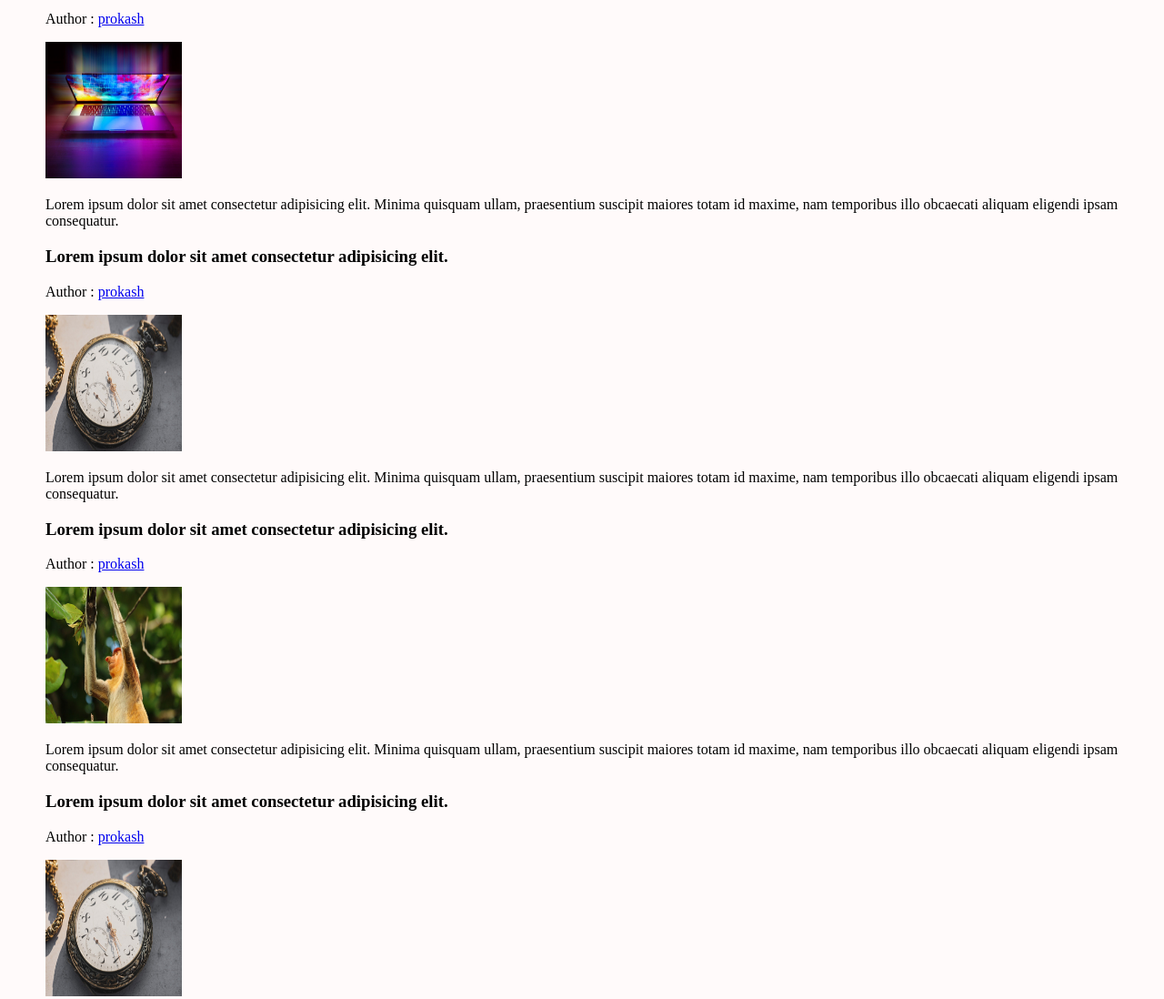
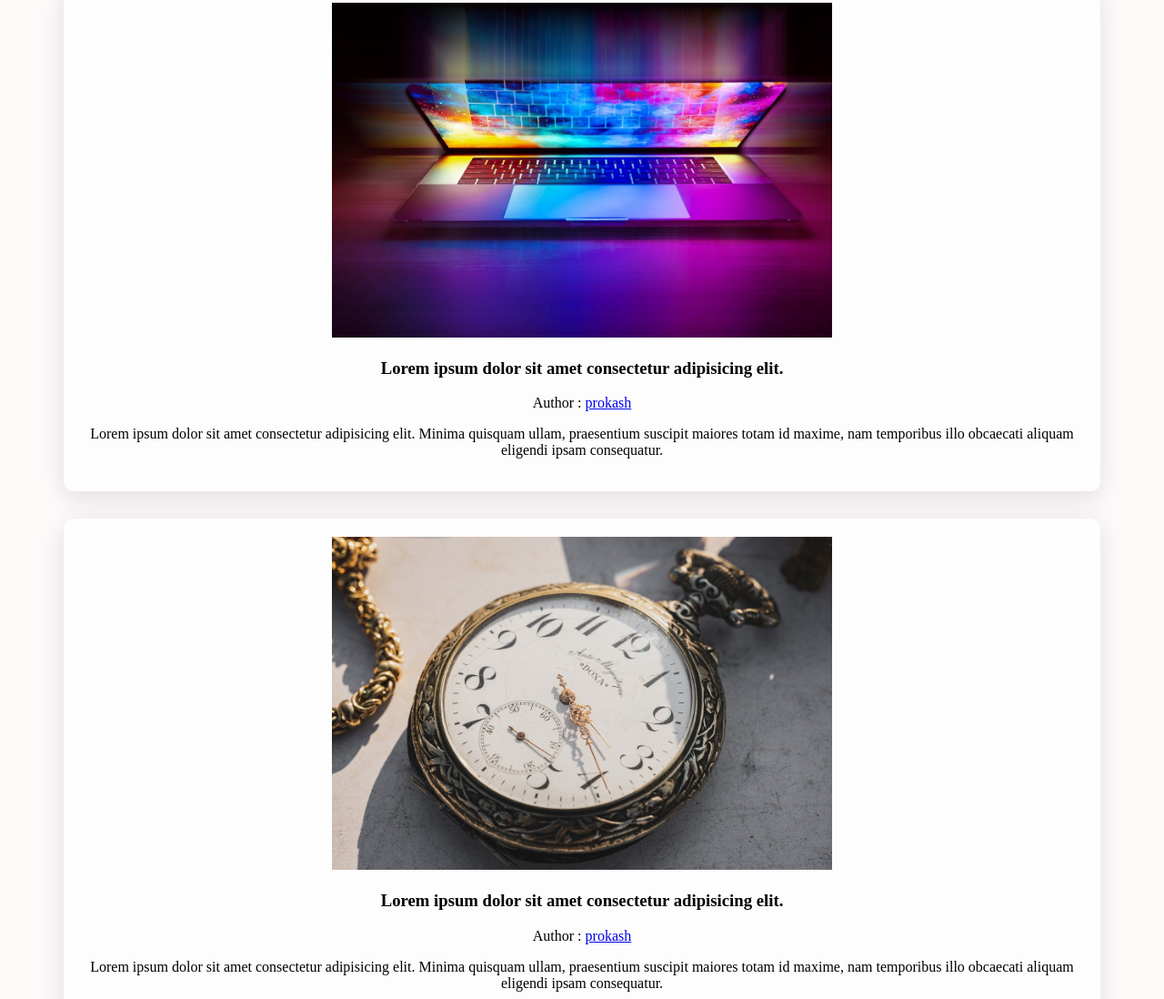
Before and after one commit to prokashmax/my-fires-project, a plain HTML site: page index.html in a window 1280 px wide. Shown: the part 897-1995 px from the top of the page at 91% size. Drawn offline with Linux system fonts and the light colour scheme.

Commit message:
box css apply background color,margin padding box-shadow,border-radius

```diff
--- a/css/style.css
+++ b/css/style.css
@@ -50,6 +50,15 @@ body{
     background:#fffafa;
 }
 .content-area img{
-    width:150px;
-    height:150px;
+    width:50%;
+    height:auto;
 }
+.content-area > .post-box{
+    background-color: rgb(253, 253, 253);
+    padding: 20px;
+    margin: 30px 20px;
+    overflow: hidden;
+    text-align: center;
+    box-shadow: rgba(100, 100, 111, 0.2) 0px 7px 29px 0px;
+    border-radius: 10px;
+}
--- a/index.html
+++ b/index.html
@@ -21,27 +21,27 @@
     <!-- --------------------Content area  ---------------------------- -->
     <div class="content-area">
         <div class="post-box">
+            <img src="img/laptop.jpg" alt="old watch">
             <h3>Lorem ipsum dolor sit amet consectetur adipisicing elit.</h3>
             <p>Author : <a href="#">prokash</a></p>
-            <img src="img/laptop.jpg" alt="old watch">
             <p>Lorem ipsum dolor sit amet consectetur adipisicing elit. Minima quisquam ullam, praesentium suscipit maiores totam id maxime, nam temporibus illo obcaecati aliquam eligendi ipsam consequatur.</p>
         </div>
         <div class="post-box">
+            <img src="img/watch.jpg" alt="old watch">
             <h3>Lorem ipsum dolor sit amet consectetur adipisicing elit.</h3>
             <p>Author : <a href="#">prokash</a></p>
-            <img src="img/watch.jpg" alt="old watch">
             <p>Lorem ipsum dolor sit amet consectetur adipisicing elit. Minima quisquam ullam, praesentium suscipit maiores totam id maxime, nam temporibus illo obcaecati aliquam eligendi ipsam consequatur.</p>
         </div>
         <div class="post-box">
+            <img src="img/animal.jpg" alt="old watch">
             <h3>Lorem ipsum dolor sit amet consectetur adipisicing elit.</h3>
             <p>Author : <a href="#">prokash</a></p>
-            <img src="img/animal.jpg" alt="old watch">
             <p>Lorem ipsum dolor sit amet consectetur adipisicing elit. Minima quisquam ullam, praesentium suscipit maiores totam id maxime, nam temporibus illo obcaecati aliquam eligendi ipsam consequatur.</p>
         </div>
         <div class="post-box">
+            <img src="img/watch.jpg" alt="old watch">
             <h3>Lorem ipsum dolor sit amet consectetur adipisicing elit.</h3>
             <p>Author : <a href="#">prokash</a></p>
-            <img src="img/watch.jpg" alt="old watch">
             <p>Lorem ipsum dolor sit amet consectetur adipisicing elit. Minima quisquam ullam, praesentium suscipit maiores totam id maxime, nam temporibus illo obcaecati aliquam eligendi ipsam consequatur.</p>
         </div>
     </div>
```
